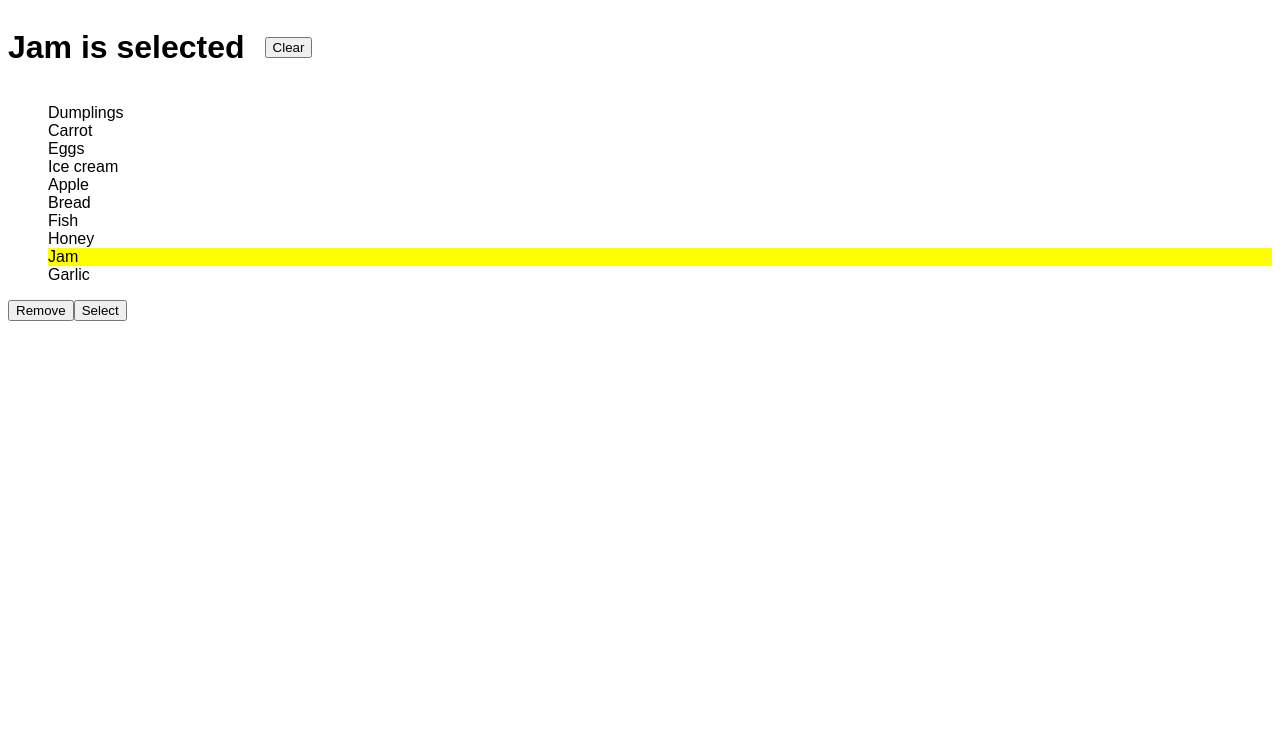
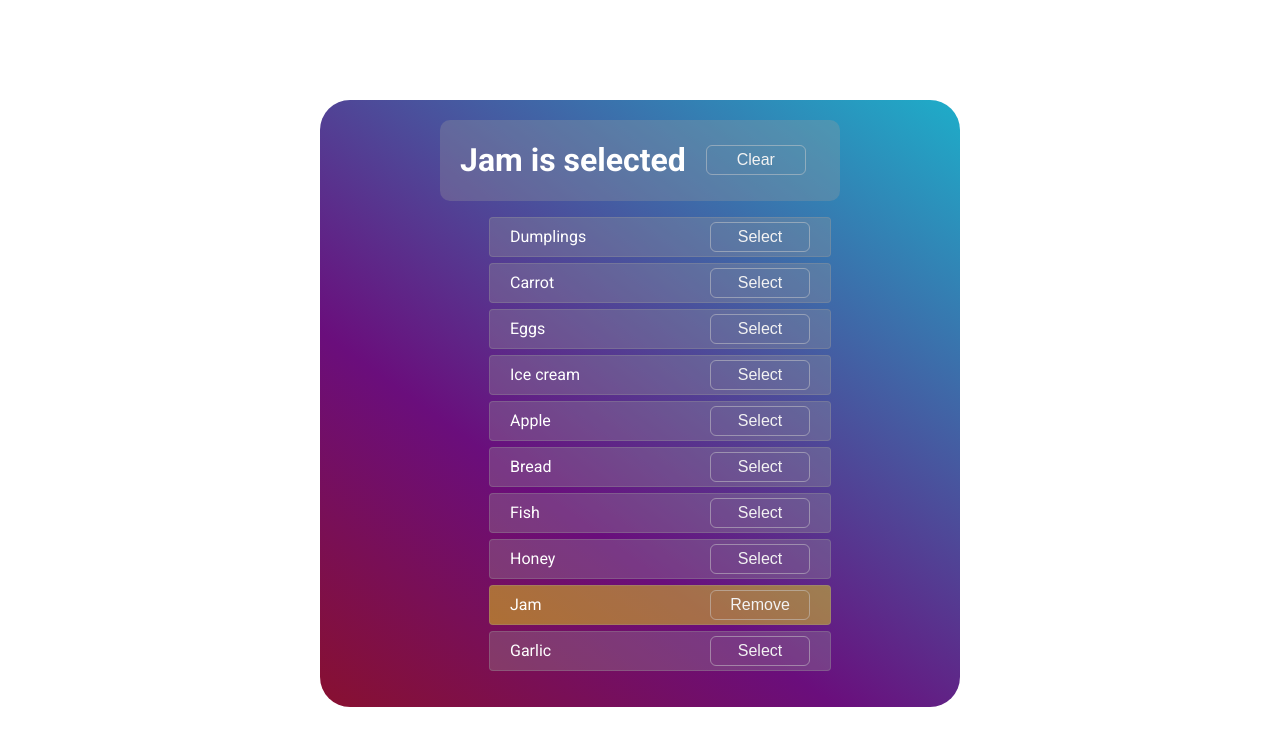
Before and after one commit to mate-academy/react_goods-selector, a React (Create React App) app: page / in a window 1280 px wide. Shown: the top 746 px of the page. Built offline with nearby package versions, Linux system fonts and the light colour scheme.

Commit message:
first commit

```diff
--- a/src/App.scss
+++ b/src/App.scss
@@ -1,20 +1,101 @@
+@import url("https://fonts.googleapis.com/css2?family=Roboto:wght@400;700&display=swap");
+
+//local variables
+$backgr:rgba(156, 156, 156, 0.3);
+$backgrButton:rgba(205, 205, 205, 0.5);
+
 html {
-  font-family: Arial, "Helvetica Neue", Helvetica, sans-serif;
+  font-family: "Roboto", Arial, "Helvetica Neue", Helvetica, sans-serif;
+  color: white;
 }
 
 .App {
+  width: 600px;
+  display: flex;
+  flex-direction: column;
+  align-items: center;
+  background: linear-gradient(36deg, rgba(136,16,48,1) 0%,
+  rgba(106,14,124,1) 35%, rgba(30,173,201,1) 100%);
+  border-radius: 30px;
+  padding: 20px;
+
+  &__position {
+    margin: 100px auto;
+  }
+
   &__header {
     display: flex;
     align-items: center;
     gap: 20px;
+    background: $backgr;
+    padding: 0 20px;
+    border-radius: 10px;
+    min-width: 60%;
+  }
+
+  &__button {
+    display: flex;
+    outline: none;
+    width: 100px;
+    justify-content: center;
+    align-items: center;
+    background: none;
+    border: 1px solid $backgrButton;
+    border-radius: 6px;
+    height: 30px;
+    color: rgb(243, 243, 243);
+    transition: all 0.4s ease-in-out;
+    font-size: 16px;
+
+    &:hover,
+    &:focus {
+      background: rgb(255, 200, 0);
+      color: rgba(0, 0, 0, 0.75);
+      border: 1px solid rgb(255, 200, 0);
+      cursor: pointer;
+    }
+  }
+
+  &__remove {
+    transition: all 0.4s ease-in-out;
+
+    &:hover,
+    &:focus {
+      background: rgb(255, 0, 51);
+      color: black;
+      border: 1px solid rgb(255, 0, 51);
+    }
+  }
+
+  &__select {
+    transition: all 0.4s ease-in-out;
+
+    &:hover,
+    &:focus {
+      background: rgb(46, 213, 143);
+      color: black;
+      border: 1px solid rgb(46, 213, 143);
+    }
+  }
+
+  &__ul {
+    display: flex;
+    flex-direction: column;
+    gap: 6px;
   }
 }
 
 .Good {
   display: flex;
-  gap: 10px;
+  align-items: center;
+  background: $backgr;
+  border: 1px solid $backgr;
+  border-radius: 4px;
+  justify-content: space-between;
+  min-width: 300px;
+  padding: 4px 20px;
 
   &--active {
-    background-color: #ff0;
+    background-color: rgba(255, 255, 0, 0.4);
   }
 }
--- a/src/App.tsx
+++ b/src/App.tsx
@@ -1,51 +1,77 @@
-import React from 'react';
+import { Component } from 'react';
 import './App.scss';
+import goods from './goods';
 
-// import goodsFromServer from './goods';
+type State = {
+  word:string;
+};
 
-export const App: React.FC = () => {
+export class App extends Component<{}, State> {
+  state: Readonly<State> = {
+    word: 'Jam',
+  };
+
+  render() {
+    const { word } = this.state;
+
     return (
-    <main className="App">
+      <main className="App App__position">
         <header className="App__header">
+          { word.length > 0 ? (
+            <>
               <h1 className="App__title">
-          Jam is selected
+                {`${word} is selected`}
               </h1>
-
               <button
                 type="button"
-          className="App__clear"
+                className="App__clear App__button"
+                onClick={() => {
+                  this.setState({ word: '' });
+                }}
               >
                 Clear
               </button>
+            </>
+          ) : (
+            <h1 className="App__title">
+              No goods selected
+            </h1>
+          )}
         </header>
-
-      <ul>
-        <li className="Good">Dumplings</li>
-        <li className="Good">Carrot</li>
-        <li className="Good">Eggs</li>
-        <li className="Good">Ice cream</li>
-        <li className="Good">Apple</li>
-        <li className="Good">Bread</li>
-        <li className="Good">Fish</li>
-        <li className="Good">Honey</li>
-        <li className="Good Good--active">Jam</li>
-        <li className="Good">Garlic</li>
-      </ul>
-
-      {/* Put required buttons into each Good */}
+        <ul className="App__ul">
+          {
+            goods.map(el => {
+              return (
+                <li className={`Good ${word === el && 'Good--active'}`}>
+                  {el}
+                  { word !== el
+                    ? (
                       <button
                         type="button"
-        className="Good__remove"
+                        className="App__select App__button"
+                        onClick={() => {
+                          this.setState({ word: el });
+                        }}
+                      >
+                        Select
+                      </button>
+                    ) : (
+                      <button
+                        type="button"
+                        className="App__remove App__button"
+                        onClick={() => {
+                          this.setState({ word: '' });
+                        }}
                       >
                         Remove
                       </button>
-
-      <button
-        type="button"
-        className="Good__select"
-      >
-        Select
-      </button>
+                    )}
+                </li>
+              );
+            })
+          }
+        </ul>
       </main>
     );
-};
+  }
+}
```
Lines whose indentation alone changed are shown as unchanged.
